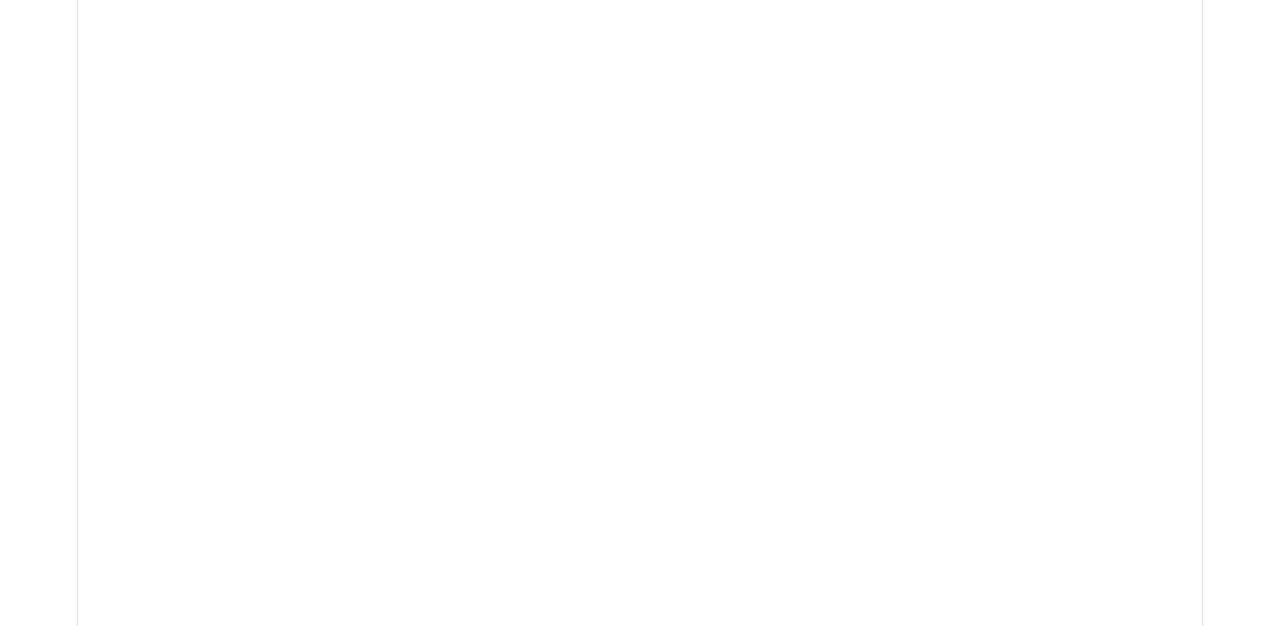
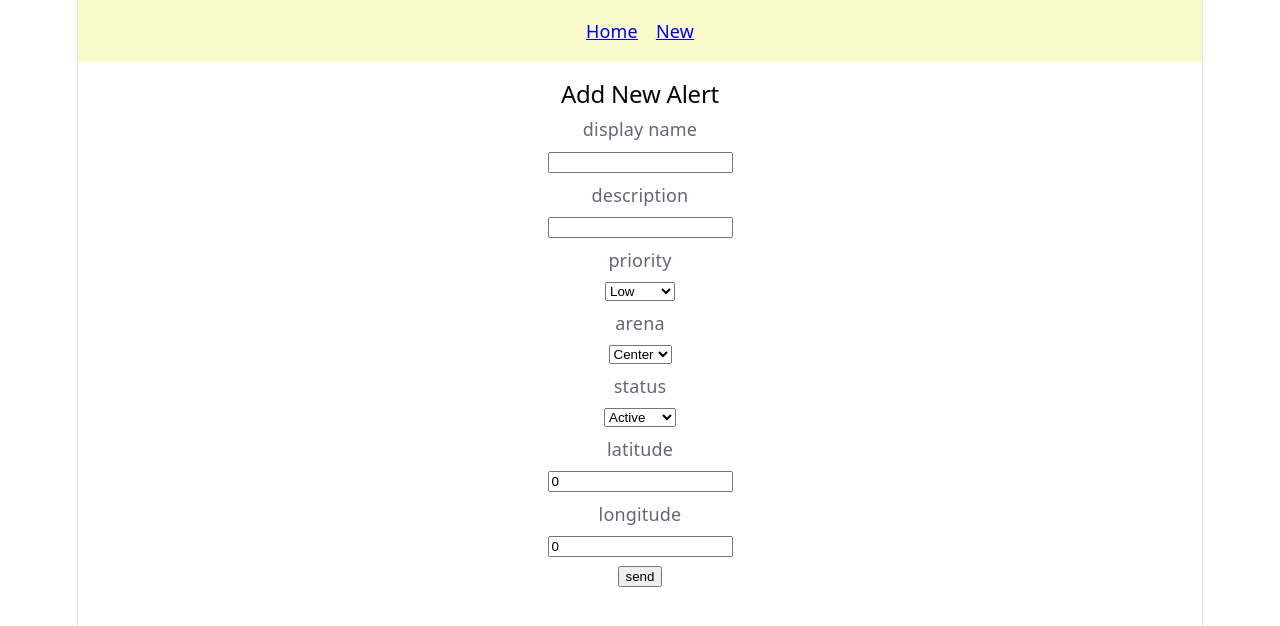
Before and after one commit to simcha-art/alert-map, a React (Vite) app in the folder frontend/: page /new-alert in a window 1280 px wide. Before the commit this address had no page. Shown: the top 626 px of the page. Built offline with nearby package versions, Linux system fonts and the light colour scheme.

Commit message:
feat: add css and mainlayout. still remain to add the map, search by name, and sort

```diff
--- a/frontend/src/App.tsx
+++ b/frontend/src/App.tsx
@@ -1,11 +1,16 @@
 import { BrowserRouter, Route, Router, Routes } from "react-router-dom";
 import Home from "./pages/Home";
+import NewAlert from "./pages/NewAlert";
+import MainLayout from "./components/MainLayout";
 function App() {
     return (
         <>
             <BrowserRouter>
                 <Routes>
-                  <Route path="/" element={<Home />}/>
+                    <Route element={<MainLayout />}>
+                        <Route path="/" element={<Home />} />
+                        <Route path="/new-alert" element={<NewAlert />} />
+                    </Route>
                 </Routes>
             </BrowserRouter>
         </>
--- a/frontend/src/components/AlertCard.tsx
+++ b/frontend/src/components/AlertCard.tsx
@@ -1,4 +1,5 @@
 import type { Alert } from "../types"
+import "./css/AlertCard.css"
 
 interface CardProp {
     alert: Alert
--- a/frontend/src/components/NewAlertForm.tsx
+++ b/frontend/src/components/NewAlertForm.tsx
@@ -1,14 +1,15 @@
 import { useState } from "react";
 import type { Alert } from "../types.ts";
+import "./css/NewAlertForm.css"
 
 function NewAlertForm() {
     const [displayName, setName] = useState<string>("");
     const [description, setDescription] = useState<string>("");
     const [priority, setPriority] = useState<
-        "Low" | "Medium" | "High" | "Critical" | ""
-    >("");
-    const [arena, setArena] = useState<"North" | "South" | "Center" | "">("");
-    const [status, setStatus] = useState<"Active" | "Handled" | "">("");
+        "Low" | "Medium" | "High" | "Critical"
+    >("Low");
+    const [arena, setArena] = useState<"North" | "South" | "Center" >("Center");
+    const [status, setStatus] = useState<"Active" | "Handled" >("Active");
     const [lon, setLon] = useState<number>(0);
     const [lat, setLat] = useState<number>(0);
 
@@ -55,7 +56,7 @@ function NewAlertForm() {
         }
     }
     return (
-        <>
+        <div className="main-container">
             {data && <p className="success-message">Alert added successfully</p>}
             {error && <p className="error-message">{error}</p>}
             <form
@@ -71,7 +72,7 @@ function NewAlertForm() {
                     id="name"
                     required
                     value={displayName}
-                    onChange={(e) => e.target.value}
+                    onChange={(e) => setName(e.target.value)}
                 />
                 <label htmlFor="description">description</label>
                 <input
@@ -109,19 +110,6 @@ function NewAlertForm() {
                     <option value="South">South</option>
                     <option value="Center">Center</option>
                 </select>
-                <label htmlFor="arena">arena</label>
-                <select
-                    id="arena"
-                    onChange={(e) => setArena(e.target.value)}
-                    value={arena}
-                    required
-                >
-                    <option value="North" defaultChecked>
-                        North
-                    </option>
-                    <option value="South">South</option>
-                    <option value="Center">Center</option>
-                </select>
 
                 <label htmlFor="status">status</label>
                 <select
@@ -138,19 +126,21 @@ function NewAlertForm() {
 
                 <label htmlFor="lat">latitude</label>
                 <input
-                    type="range"
+                    type="number"
+                    step={0.1}
                     id="lat"
                     value={lat}
-                    onChange={(e) => setLat(e.target.value)}
+                    onChange={(e) => setLat(+e.target.value)}
                     required
                 />
 
                 <label htmlFor="lon">longitude</label>
                 <input
-                    type="range"
+                    type="number"
+                    step={0.1}
                     id="lon"
                     value={lon}
-                    onChange={(e) => setLon(e.target.value)}
+                    onChange={(e) => setLon(+e.target.value)}
                     required
                 />
 
@@ -158,7 +148,7 @@ function NewAlertForm() {
                     {loading ? "loading..." : "send"}
                 </button>
             </form>
-        </>
+        </div>
     );
 }
 
```
